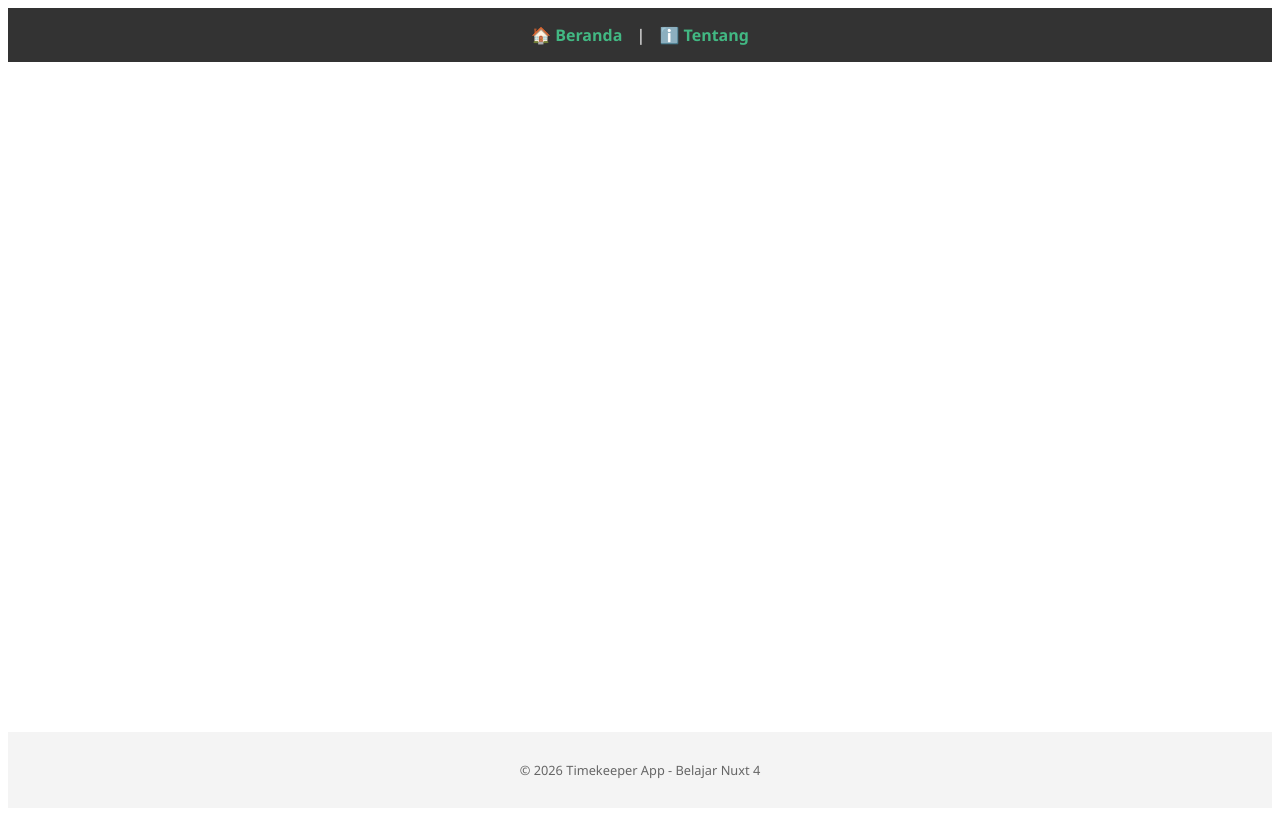
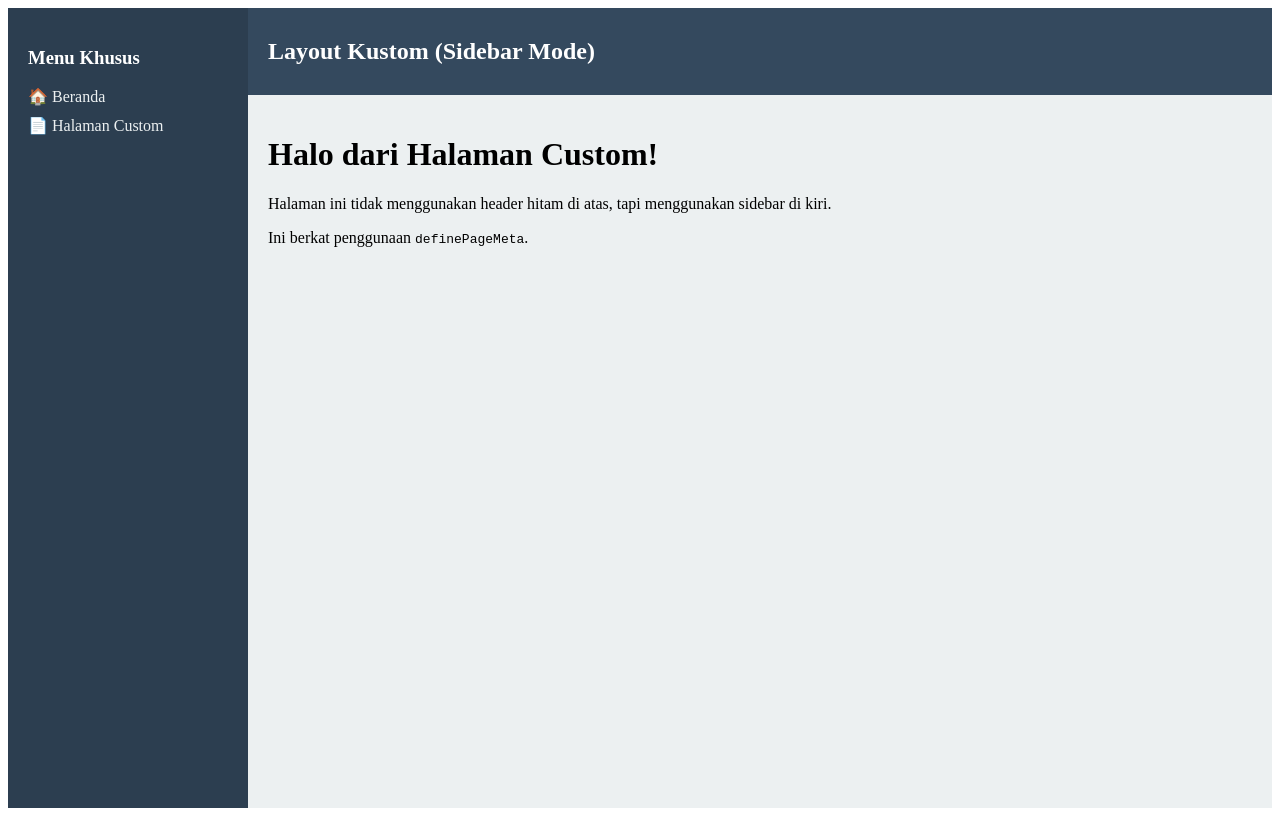
Before and after one commit to atiohaidar/timekeeper, a Nuxt app: page /custom-page in a window 1280 px wide. Built offline with nearby package versions, Linux system fonts and the light colour scheme.

Commit message:
Learn: Cara Layout Custom

```diff
--- /dev/null
+++ b/app/layouts/custom.vue
@@ -0,0 +1,51 @@
+<template>
+  <div class="custom-layout">
+    <aside class="sidebar">
+      <h3>Menu Khusus</h3>
+      <nav>
+        <NuxtLink to="/">🏠 Beranda</NuxtLink>
+        <NuxtLink to="/custom-page">📄 Halaman Custom</NuxtLink>
+      </nav>
+    </aside>
+
+    <main class="main-content">
+      <header class="custom-header">
+        <h2>Layout Kustom (Sidebar Mode)</h2>
+      </header>
+      <div class="page-body">
+        <slot />
+      </div>
+    </main>
+  </div>
+</template>
+
+<style scoped>
+.custom-layout {
+  display: flex;
+  min-height: 100vh;
+}
+.sidebar {
+  width: 200px;
+  background: #2c3e50;
+  color: white;
+  padding: 20px;
+}
+.sidebar nav a {
+  display: block;
+  color: #ecf0f1;
+  text-decoration: none;
+  margin: 10px 0;
+}
+.main-content {
+  flex: 1;
+  background: #ecf0f1;
+}
+.custom-header {
+  background: #34495e;
+  padding: 10px 20px;
+  color: white;
+}
+.page-body {
+  padding: 20px;
+}
+</style>
--- /dev/null
+++ b/app/pages/custom-page.vue
@@ -0,0 +1,14 @@
+<script setup lang="ts">
+// Ini adalah kuncinya! Kita memberitahu Nuxt untuk menggunakan layout 'custom'
+definePageMeta({
+  layout: 'custom'
+})
+</script>
+
+<template>
+  <div>
+    <h1>Halo dari Halaman Custom!</h1>
+    <p>Halaman ini tidak menggunakan header hitam di atas, tapi menggunakan sidebar di kiri.</p>
+    <p>Ini berkat penggunaan <code>definePageMeta</code>.</p>
+  </div>
+</template>
--- a/app/pages/index.vue
+++ b/app/pages/index.vue
@@ -13,7 +13,8 @@
     </div>
 
     <div class="navigation">
-      <NuxtLink to="/about">Ke Halaman Tentang ➡️</NuxtLink>
+      <NuxtLink to="/about">Ke Halaman Tentang ➡️</NuxtLink> <br>
+      <NuxtLink to="/custom-page" style="color: #607d8b">Coba Halaman dengan Layout Berbeda 🎨</NuxtLink>
     </div>
   </div>
 </template>
```
